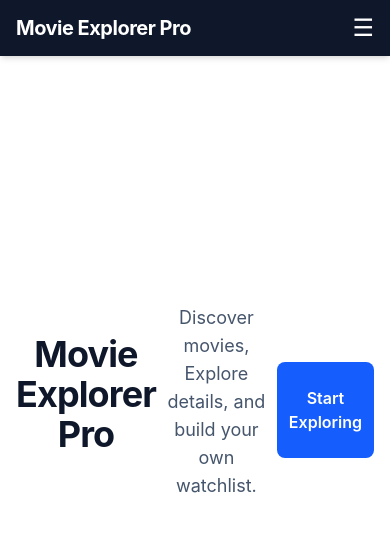
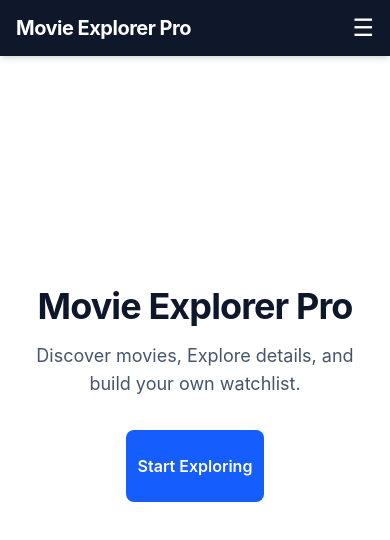
Before and after one commit to Abdulrahmanvisit/movie-search-pro, a React (Vite) app: page / in a window 390 px wide. Shown: the top 540 px of the page. Built offline with nearby package versions, Linux system fonts and the light colour scheme.

Commit message:
FIx button padding and input overflow for mobile responsiveness

```diff
--- a/src/Pages/Home.jsx
+++ b/src/Pages/Home.jsx
@@ -2,7 +2,7 @@ import { Link } from "react-router-dom"
 
 function Home() {
   return (
-    <section className="min-h-[80vh] flex flex-cols items-center justify-center text-center px-4">
+   <section className="min-h-[80vh] flex flex-col items-center justify-center text-center px-4">
         <h1 className="text-4xl md:text-6xl font-bold text-slate-900 tracking-tight">Movie Explorer Pro</h1>
         <p className="mt-4 text-lg text-slate-600 max-w-xl">
             Discover movies, Explore details, and build your own watchlist.
--- a/src/Pages/Search.jsx
+++ b/src/Pages/Search.jsx
@@ -45,13 +45,14 @@ function Search() {
           id="movie-search"
           type="text"
           value={query}
+          autoComplete = "off"
           placeholder="Search for a movies..."
           onChange={(e) => setQuery(e.target.value)}
           className="flex-1 border border-slate-300 rounded-lg px-4 py-3 text-slate-900 focus:outline-none focus:ring-2 focus:ring-blue-500"
         />
         <button
           type="submit"
-          autoComplete = "off"
+          disabled={query.trim() === ''}
           className="bg-blue-700 hover:bg-blue-700 text-white font-semibold px-6 py-3 rounded-lg transition-colors"
         >
           search
@@ -69,7 +70,7 @@ function Search() {
 
 
 
-    <div className="grid grid-cols-[repeat(auto-fill,minmax(200px,1fr))] gap-6">
+    <div className="grid grid-cols-[repeat(auto-fill,minmax(140px,1fr))] gap-4 sm:gap-6">
         {movies.map((movie) => (
           <MovieCard
             key={movie.imdbID}
```
